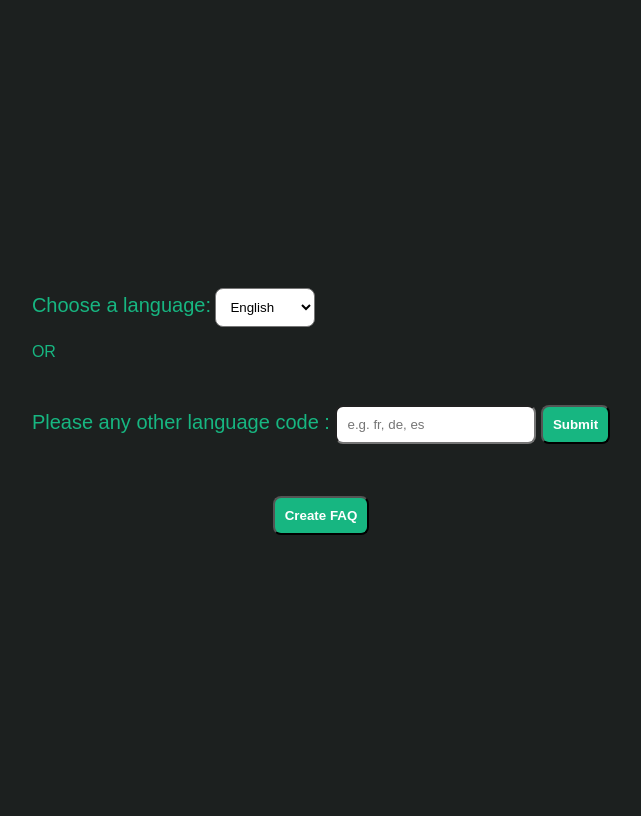
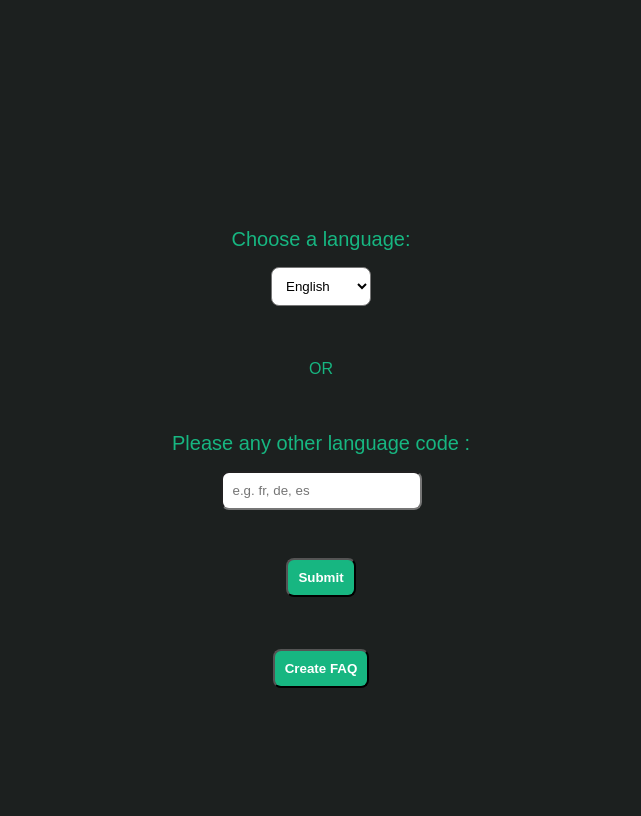
Before and after one commit to Mohini17o3/Django_FAQ, a Django app: page / in a window 1280 px wide. Shown: the whole page, without its empty margins (319-960 px from the left). Run offline with Django 5.2, Linux system fonts and the light colour scheme; data that the repository does not hold is empty.

Commit message:
fix : tried fixing admin , fixed the translated answer to be in user selected language

```diff
--- a/Django_faq_api/settings.py
+++ b/Django_faq_api/settings.py
@@ -25,6 +25,7 @@ SECRET_KEY = os.getenv('DJANGO_SECRET_KEY', '-5lg*end=w5go8b^1rnbqi^0(11fiv#$qij
 
 # SECURITY WARNING: don't run with debug turned on in production!
 DEBUG = False
+# DEBUG = True
 
 # ALLOWED_HOSTS = ['127.0.0.1', 'localhost']
 
--- a/faqs/models.py
+++ b/faqs/models.py
@@ -43,7 +43,7 @@ class FAQ(models.Model):
                 translated_answer = translator.translate(self.answer, src=detected_lang, dest=language).text
 
               else:
-                  translated_answer = 'No answer available.'
+                  translated_answer = translator.translate('No answer available', src=detected_lang, dest=language).text
 
               new_translation =TranslatedFAQ.objects.create(
                  translatedFaqs = self,
--- a/faqs/templates/faq_view.html
+++ b/faqs/templates/faq_view.html
@@ -18,13 +18,15 @@
         font-family: Arial, Helvetica, sans-serif;
       }
 
-      .main_form{
+      form{
          display: flex;
          flex-direction: column;
-         row-gap: 30px;
+         margin-top: 100px;
+         row-gap: 10px;
          justify-content: center;
          align-items: center;
       }
+
       label{
         font-size: 20px;
 
@@ -86,7 +88,7 @@
              <p>   OR  </p>  <br />
 
             <label>Please any other language code : </label>
-            <input name="other_lang" placeholder="e.g. fr, de, es" />
+            <input name="other_lang" placeholder="e.g. fr, de, es" /> <br />
             <input type="submit" value="Submit">
     </form>
 
--- a/requirements.txt
+++ b/requirements.txt
@@ -7,6 +7,7 @@ charset-normalizer==3.4.1
 colorama==0.4.6
 Django==5.1.5
 django-ckeditor==6.7.2
+django-environ==0.12.0
 django-js-asset==3.0.1
 django-redis==5.4.0
 google-api-core==2.24.1
```
Also changed, not shown: faqs/migrations/0003_super_User_forRender.py (added).
